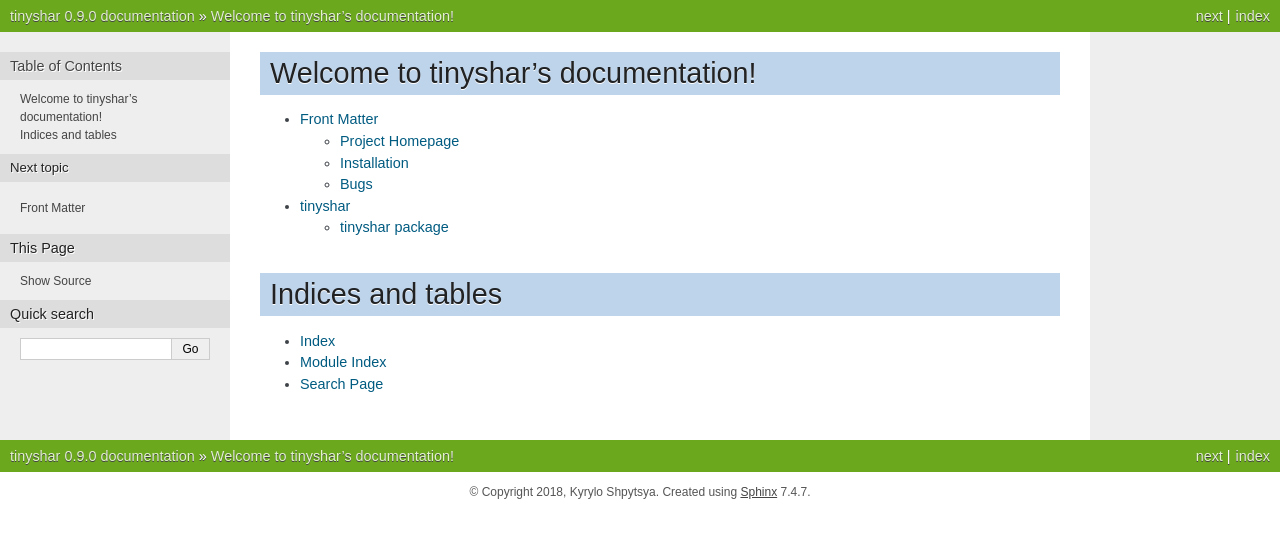
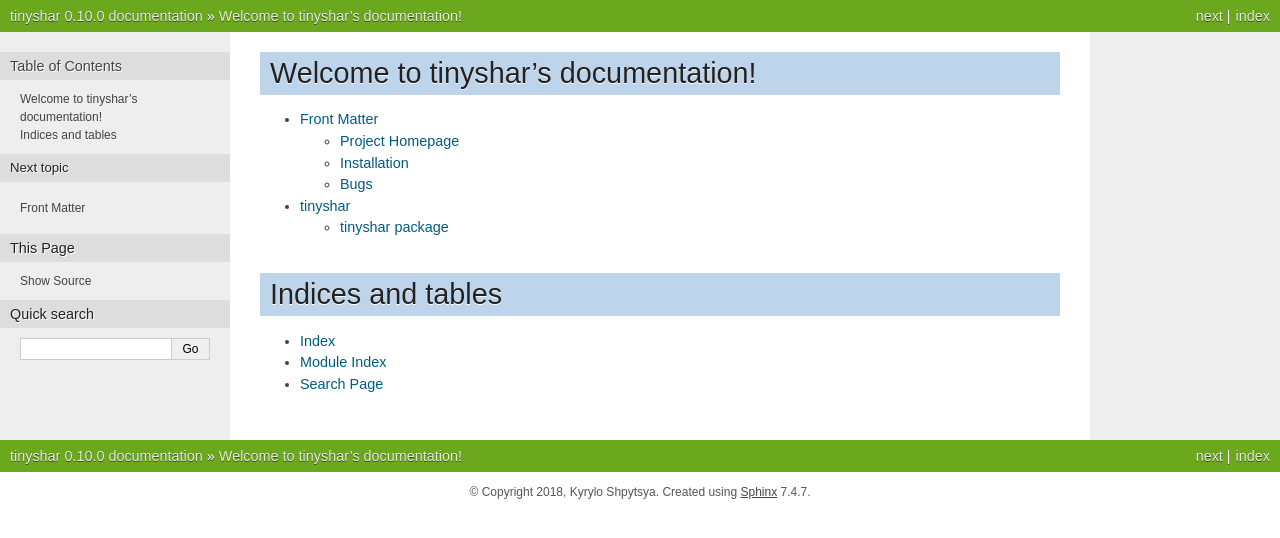
Before and after one commit to kshpytsya/tinyshar, a Sphinx documentation site: the page built from docs/source/index.rst, in a window 1280 px wide. Shown: the top 538 px of the page. Built offline with Sphinx 7.4.7, drawn with Linux system fonts in a browser that asks for light colours.

Commit message:
bump version: 0.9.0 → 0.10.0

```diff
--- a/docs/source/conf.py
+++ b/docs/source/conf.py
@@ -33,7 +33,7 @@
 author = 'Kyrylo Shpytsya'
 
 # The short X.Y version
-version = '0.9.0'
+version = '0.10.0'
 # The full version, including alpha/beta/rc tags
 release = version
 
```
Also changed, not shown: .bumpversion.cfg.
